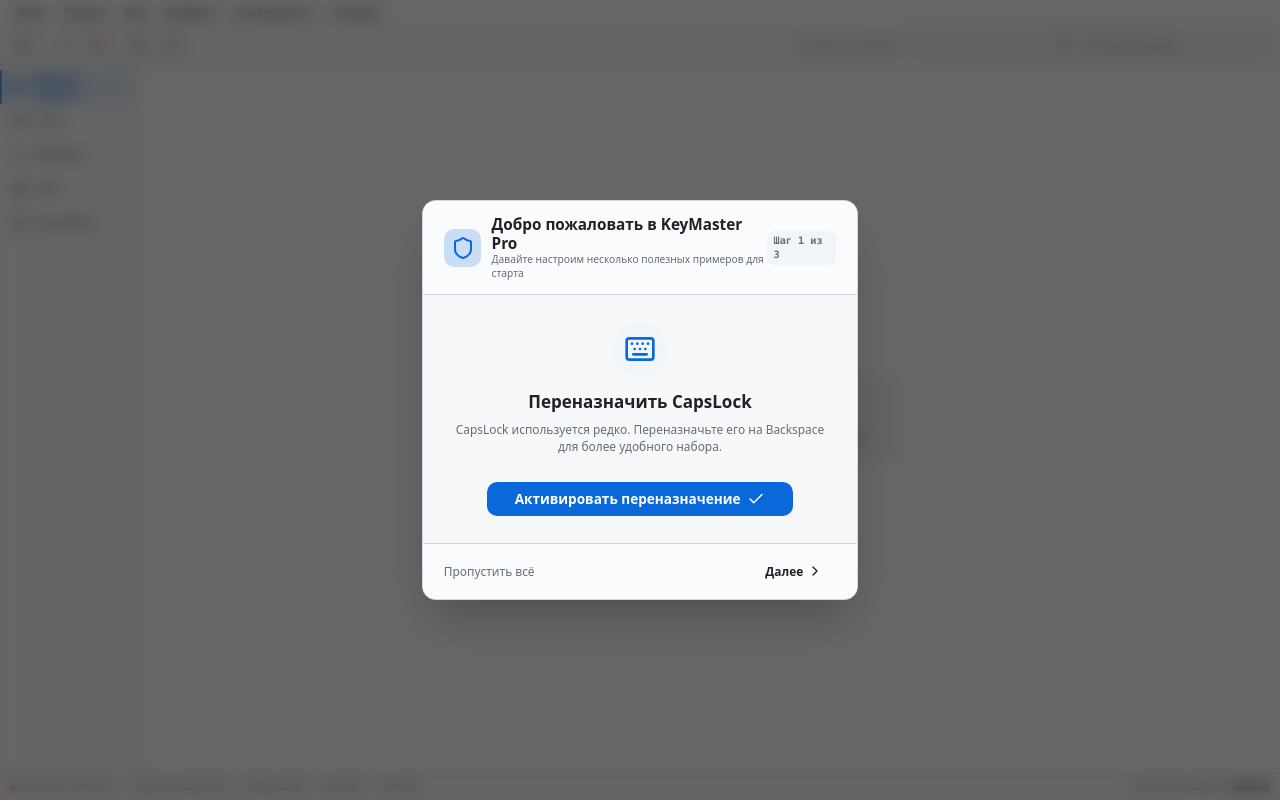
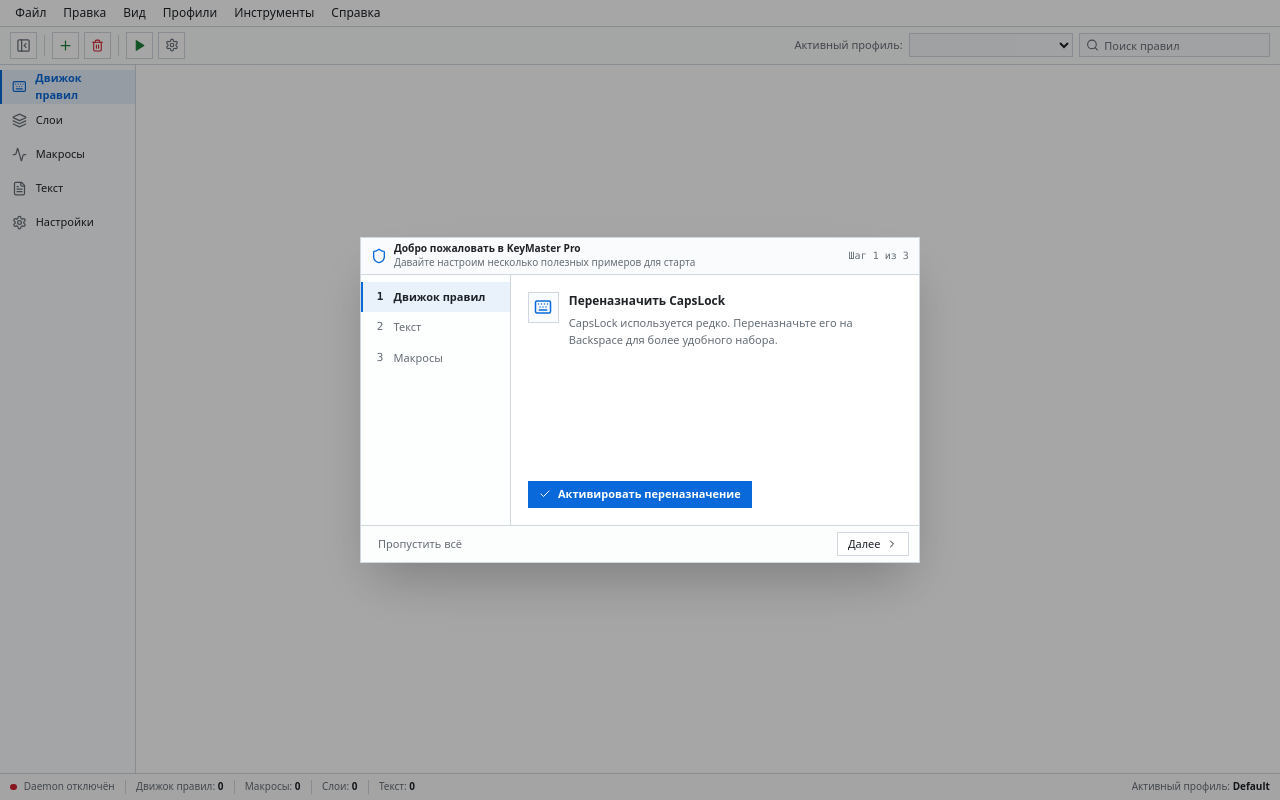
Before and after one commit to zsanya322-maker/keymaster-pro, a React (Vite) app: page / in a window 1280 px wide. Built offline with nearby package versions, Linux system fonts and the light colour scheme.

Commit message:
feat(ui): restyle onboarding as compact classic wizard

```diff
--- a/src/components/OnboardingWizard.tsx
+++ b/src/components/OnboardingWizard.tsx
@@ -1,7 +1,7 @@
 import { useState } from 'react'
+import { Check, ChevronRight, Keyboard, PlaySquare, Shield, Type } from 'lucide-react'
+import { useTranslation } from 'react-i18next'
 import { invoke } from '../lib/ipc'
-import { Check, ChevronRight, Keyboard, Type, PlaySquare, Shield } from 'lucide-react'
-import { useTranslation } from 'react-i18next'
 import { useAppStore } from '../stores/app-store'
 import { useProfileStore } from '../store/profileStore'
 
@@ -13,142 +13,138 @@
 
   if (config.onboardingComplete) return null
 
+  const handleComplete = () => {
+    setConfig({ onboardingComplete: true })
+  }
+
   const handleActivate = async (type: string) => {
+    if (isProcessing) return
     setIsProcessing(true)
     try {
       await invoke('ipc_call', { method: 'apply_onboarding_example', params: { type } })
       await useProfileStore.getState().loadProfiles()
-      // Trigger a toast so the user knows it worked
-      window.dispatchEvent(new CustomEvent('keymaster-toast', { detail: { message: t('onboarding.toast_applied'), type: 'success' } }))
+      window.dispatchEvent(new CustomEvent('keymaster-toast', {
+        detail: { message: t('onboarding.toast_applied'), type: 'success' },
+      }))
 
-      if (step < 3) {
-        setStep(step + 1)
-      } else {
-        handleComplete()
-      }
-    } catch (e) {
-      window.dispatchEvent(new CustomEvent('keymaster-toast', { detail: { message: t('onboarding.toast_failed'), type: 'error' } }))
+      if (step < 3) setStep((current) => current + 1)
+      else handleComplete()
+    } catch {
+      window.dispatchEvent(new CustomEvent('keymaster-toast', {
+        detail: { message: t('onboarding.toast_failed'), type: 'error' },
+      }))
     } finally {
       setIsProcessing(false)
     }
   }
 
-  const handleComplete = () => {
-    setConfig({ onboardingComplete: true })
+  const stepData = step === 1
+    ? {
+        icon: Keyboard,
+        title: t('onboarding.remap_title'),
+        description: t('onboarding.remap_desc'),
+        button: t('onboarding.remap_btn'),
+        type: 'remap',
+      }
+    : step === 2
+      ? {
+          icon: Type,
+          title: t('onboarding.expansion_title'),
+          description: t('onboarding.expansion_desc'),
+          button: t('onboarding.expansion_btn'),
+          type: 'expansion',
+        }
+      : {
+          icon: PlaySquare,
+          title: t('onboarding.macro_title'),
+          description: t('onboarding.macro_desc'),
+          button: t('onboarding.macro_btn'),
+          type: 'macro',
         }
 
+  const StepIcon = stepData.icon
+
   return (
-    <div className="fixed inset-0 z-[1000] bg-black/60 backdrop-blur-sm flex items-center justify-center p-4">
-      <div className="bg-app-surface border border-app-border rounded-2xl shadow-2xl w-full max-w-lg overflow-hidden animate-in zoom-in-95 duration-300">
+    <div className="fixed inset-0 z-[1000] bg-black/35 flex items-center justify-center p-4">
+      <div className="w-[560px] max-w-full border border-app-border bg-app-bg shadow-2xl">
+        <div className="h-11 px-3 flex items-center border-b border-app-border bg-app-surface/60">
+          <Shield size={16} className="text-app-primary mr-2" />
+          <div className="min-w-0">
+            <h2 className="text-xs font-semibold text-app-text truncate">{t('onboarding.welcome_title')}</h2>
+            <p className="text-[10px] text-app-muted truncate">{t('onboarding.welcome_subtitle')}</p>
+          </div>
+          <span className="ml-auto text-[10px] font-mono text-app-muted">
+            {t('onboarding.step_of', { current: step, total: 3 })}
+          </span>
+        </div>
 
-        {/* Header */}
-        <div className="bg-app-bg/50 px-6 py-4 flex items-center justify-between border-b border-app-border">
-          <div className="flex items-center gap-3">
-            <div className="bg-app-primary/20 p-2 rounded-xl text-app-primary">
-              <Shield size={24} />
+        <div className="grid grid-cols-[150px_minmax(0,1fr)] min-h-[250px]">
+          <aside className="border-r border-app-border bg-app-surface/20 py-2">
+            {[1, 2, 3].map((number) => (
+              <div
+                key={number}
+                className={`h-9 px-3 flex items-center gap-2 border-l-2 text-[11px] ${
+                  number === step
+                    ? 'border-app-primary bg-app-primary/8 text-app-text font-semibold'
+                    : number < step
+                      ? 'border-transparent text-app-success'
+                      : 'border-transparent text-app-muted'
+                }`}
+              >
+                <span className="w-4 text-center font-mono">{number < step ? '✓' : number}</span>
+                <span>{number === 1 ? t('nav.rules', { defaultValue: 'Правила' }) : number === 2 ? t('nav.text', { defaultValue: 'Текст' }) : t('nav.macros', { defaultValue: 'Макросы' })}</span>
               </div>
-            <div>
-              <h2 className="text-lg font-bold text-app-text leading-tight">{t('onboarding.welcome_title')}</h2>
-              <p className="text-xs text-app-muted">{t('onboarding.welcome_subtitle')}</p>
+            ))}
+          </aside>
+
+          <main className="p-5 flex flex-col">
+            <div className="flex items-start gap-3">
+              <div className="h-9 w-9 shrink-0 flex items-center justify-center border border-app-border bg-app-surface/45 text-app-primary">
+                <StepIcon size={18} />
               </div>
-          </div>
-          <div className="text-app-muted text-xs font-mono font-bold bg-app-surface-hover px-2 py-1 rounded-lg">
-            {t('onboarding.step_of', { current: step, total: 3 })}
+              <div className="min-w-0">
+                <h3 className="text-sm font-semibold text-app-text">{stepData.title}</h3>
+                <p className="mt-1.5 text-[11px] leading-5 text-app-muted">{stepData.description}</p>
               </div>
             </div>
 
-        {/* Content */}
-        <div className="p-8">
-          {step === 1 && (
-            <div className="flex flex-col items-center text-center gap-4 animate-fade-in">
-              <div className="w-16 h-16 rounded-full bg-app-surface-hover flex items-center justify-center text-app-primary">
-                <Keyboard size={32} />
-              </div>
-              <div>
-                <h3 className="text-xl font-bold text-app-text mb-2">{t('onboarding.remap_title')}</h3>
-                <p className="text-sm text-app-muted">
-                  {t('onboarding.remap_desc')}
-                </p>
-              </div>
+            <div className="mt-auto pt-5">
               <button
-                onClick={() => handleActivate('remap')}
+                type="button"
+                onClick={() => void handleActivate(stepData.type)}
                 disabled={isProcessing}
-                className="mt-4 bg-app-primary hover:bg-app-primary/90 text-white font-bold py-2 px-8 rounded-xl transition-all active:scale-95 disabled:opacity-50 flex items-center gap-2 cursor-pointer"
+                className="h-8 px-3 inline-flex items-center gap-2 border border-app-primary bg-app-primary text-[11px] font-semibold text-white hover:bg-app-primary-hover disabled:opacity-45"
               >
-                <span>{t('onboarding.remap_btn')}</span>
-                <Check size={18} />
+                <Check size={12} />
+                {isProcessing ? t('common.saving', { defaultValue: 'Применение…' }) : stepData.button}
               </button>
             </div>
-          )}
-
-          {step === 2 && (
-            <div className="flex flex-col items-center text-center gap-4 animate-fade-in">
-              <div className="w-16 h-16 rounded-full bg-app-surface-hover flex items-center justify-center text-app-primary">
-                <Type size={32} />
-              </div>
-              <div>
-                <h3 className="text-xl font-bold text-app-text mb-2">{t('onboarding.expansion_title')}</h3>
-                <p className="text-sm text-app-muted">
-                  {t('onboarding.expansion_desc')}
-                </p>
-              </div>
-              <button
-                onClick={() => handleActivate('expansion')}
-                disabled={isProcessing}
-                className="mt-4 bg-app-primary hover:bg-app-primary/90 text-white font-bold py-2 px-8 rounded-xl transition-all active:scale-95 disabled:opacity-50 flex items-center gap-2 cursor-pointer"
-              >
-                <span>{t('onboarding.expansion_btn')}</span>
-                <Check size={18} />
-              </button>
-            </div>
-          )}
-
-          {step === 3 && (
-            <div className="flex flex-col items-center text-center gap-4 animate-fade-in">
-              <div className="w-16 h-16 rounded-full bg-app-surface-hover flex items-center justify-center text-app-primary">
-                <PlaySquare size={32} />
-              </div>
-              <div>
-                <h3 className="text-xl font-bold text-app-text mb-2">{t('onboarding.macro_title')}</h3>
-                <p className="text-sm text-app-muted">
-                  {t('onboarding.macro_desc')}
-                </p>
-              </div>
-              <button
-                onClick={() => handleActivate('macro')}
-                disabled={isProcessing}
-                className="mt-4 bg-app-primary hover:bg-app-primary/90 text-white font-bold py-2 px-8 rounded-xl transition-all active:scale-95 disabled:opacity-50 flex items-center gap-2 cursor-pointer"
-              >
-                <span>{t('onboarding.macro_btn')}</span>
-                <Check size={18} />
-              </button>
-            </div>
-          )}
+          </main>
         </div>
 
-        {/* Footer */}
-        <div className="px-6 py-4 border-t border-app-border flex items-center justify-between bg-app-bg/50">
+        <div className="h-11 px-3 flex items-center border-t border-app-border bg-app-surface/35">
           <button
+            type="button"
             onClick={handleComplete}
-            className="text-app-muted hover:text-app-text text-sm transition-colors cursor-pointer"
+            disabled={isProcessing}
+            className="h-7 px-2 text-[11px] text-app-muted hover:text-app-text disabled:opacity-40"
           >
             {t('onboarding.skip_all')}
           </button>
 
-          <div className="flex gap-2">
           <button
+            type="button"
+            disabled={isProcessing}
             onClick={() => {
-                if (step < 3) setStep(step + 1)
+              if (step < 3) setStep((current) => current + 1)
               else handleComplete()
             }}
-              className="text-app-text hover:bg-app-surface-hover px-4 py-1.5 rounded-lg text-sm font-bold transition-colors flex items-center gap-1 cursor-pointer"
+            className="ml-auto h-7 px-3 inline-flex items-center gap-1.5 border border-app-border bg-app-bg text-[11px] text-app-text hover:bg-app-surface-hover disabled:opacity-40"
           >
-              <span>{step === 3 ? t('onboarding.finish') : t('onboarding.next')}</span>
-              <ChevronRight size={16} />
+            {step === 3 ? t('onboarding.finish') : t('onboarding.next')}
+            <ChevronRight size={12} />
           </button>
         </div>
-        </div>
-
       </div>
     </div>
   )
```
Lines whose indentation alone changed are shown as unchanged.
